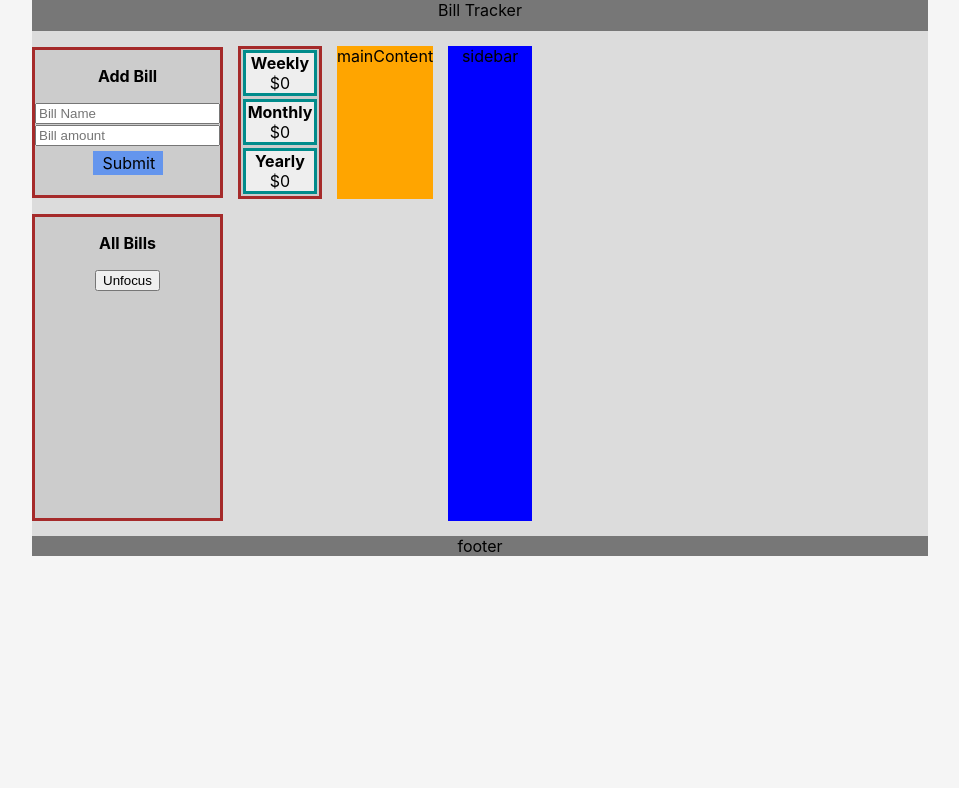
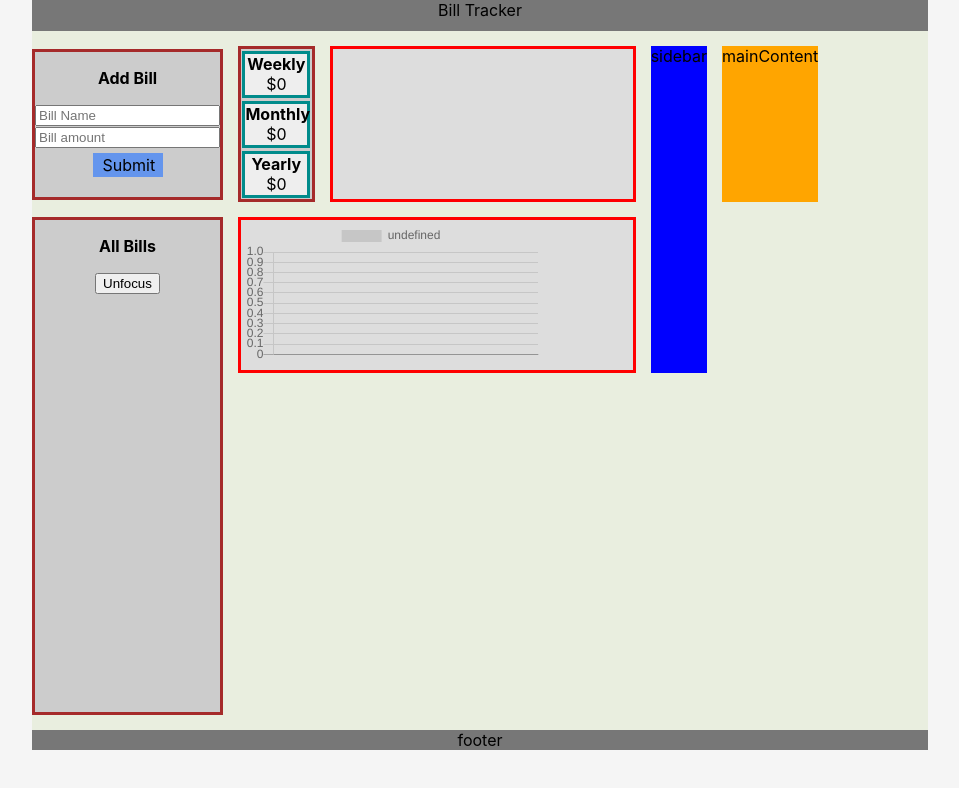
Before and after one commit to IsaiahDahlberg/BillTracker, a React (Create React App) app in the folder bill-tracker/: page / in a window 1280 px wide. Shown: the top 788 px of the page, without its empty margins (160-1119 px from the left). Built offline with nearby package versions, Linux system fonts and the light colour scheme.

Commit message:
add chart.js2 components

```diff
--- a/bill-tracker/package.json
+++ b/bill-tracker/package.json
@@ -3,7 +3,9 @@
   "version": "0.1.0",
   "private": true,
   "dependencies": {
+    "chart.js": "^2.8.0",
     "react": "^16.8.6",
+    "react-chartjs-2": "^2.7.6",
     "react-dom": "^16.8.6",
     "react-scripts": "3.0.1"
   },
--- a/bill-tracker/src/BillTracker.css
+++ b/bill-tracker/src/BillTracker.css
@@ -3,19 +3,34 @@
     width: 70%;
     display: grid;
     grid-template-columns: repeat(8, 1fr);
-    grid-template-rows: .20fr 1fr 2fr;
+    grid-template-rows: .20fr repeat(4, 1fr);
     grid-row-gap: 15px;
     grid-column-gap: 15px;
-    background-color: gainsboro;
+    background-color: rgb(233, 238, 223);
 }
 
 .AddBill{
    grid-column: 1/2;
 }
+
 .mainContent{
     background-color: orange;
   /*  grid-row: 3/4;
     grid-column: 1/2;*/
+}
+
+.pieChart{
+    border: solid;
+    border-color: red;
+    background-color: #ddd;
+}
+
+.barChart{
+    border: solid;
+    border-color: red;
+    background-color: #ddd;
+    grid-row: 3/4;
+    grid-column: 2/4;
 }
 
 .smallBox--1{
@@ -40,7 +55,7 @@
 
 .footer{
     background-color: #777;
-    grid-row: 4/ 5;
+    grid-row: 6/ -1;
     grid-column: 1/-1;
 
 }
--- a/bill-tracker/src/BillTracker.js
+++ b/bill-tracker/src/BillTracker.js
@@ -2,6 +2,8 @@ import React from "react"
 import AddBill from "./component/AddBill"
 import DisplayAllBills from "./component/DisplayAllBills.js"
 import BillBreakDown from "./component/BillBreakDown"
+import PieChart from "./chart/PieChart"
+import BarChart from "./chart/BarChart"
 import './BillTracker.css'
 
 class BillTracker extends React.Component{
@@ -73,6 +75,10 @@ class BillTracker extends React.Component{
 
                 <BillBreakDown bills={this.state.bills} focusBill={this.state.focusBill}/>
 
+                <PieChart bills={this.state.bills} />
+
+                <BarChart bills={this.state.bills} />
+
                 <div className="sidebar">sidebar</div>
 
                 <div className="mainContent">mainContent</div>
--- /dev/null
+++ b/bill-tracker/src/chart/BarChart.js
@@ -0,0 +1,24 @@
+import React from 'react'
+import { Bar } from 'react-chartjs-2';
+import { throwStatement } from '@babel/types';
+
+function BarChart(props){
+    return (
+        <div  className="barChart">
+            <Bar
+                type= 'bar'
+                data={{
+                    labels: props.bills.map(bill => { return bill.Name }),
+                    datasets:[{
+                        labal:'Colors',
+                        data: props.bills.map( bill => { return bill.Amount }),
+                        backgroundColor: props.bills.map( bill => { return bill.Color }),
+                    }]
+                }}
+                options={{ maintainAspectRatio: false, responsive: false}}
+            />
+        </div>
+    )
+}
+
+export default BarChart
--- /dev/null
+++ b/bill-tracker/src/chart/PieChart.js
@@ -0,0 +1,24 @@
+import React from 'react'
+import { Pie } from 'react-chartjs-2';
+import { throwStatement } from '@babel/types';
+
+function PieChart(props){
+    return (
+        <div className="pieChart">
+            <Pie
+            type= 'pie'
+            data={{
+                labels: props.bills.map(bill => { return bill.Name }),
+                datasets:[{
+                    labal:'Colors',
+                    data: props.bills.map( bill => { return bill.Amount }),
+                    backgroundColor: props.bills.map( bill => { return bill.Color }),
+                }]
+            }}
+            options={{ maintainAspectRatio: false, responsive: false}}/>
+        </div>
+    )
+}
+
+
+  export default PieChart
```
Also changed, not shown: bill-tracker/src/component/AddBill.js (line endings or trailing spaces), bill-tracker/src/index.js (line endings or trailing spaces), 1 other file (tests, documents, lock files or other folders).
